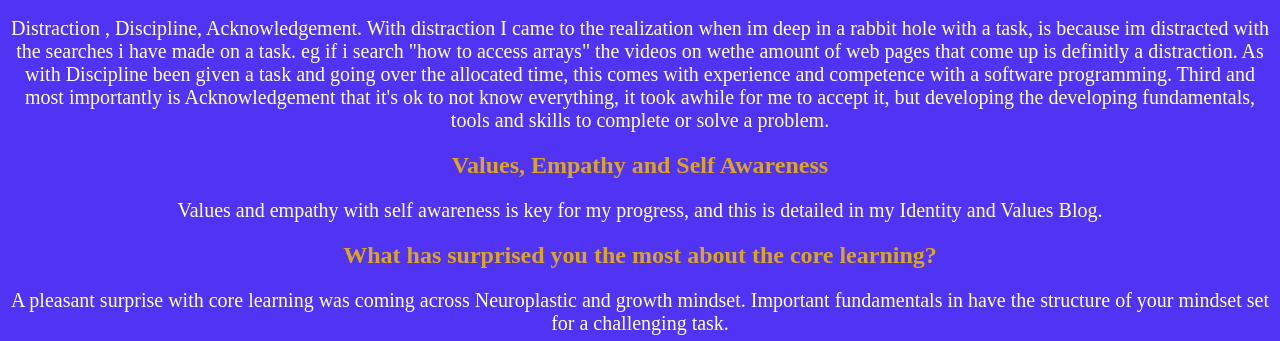
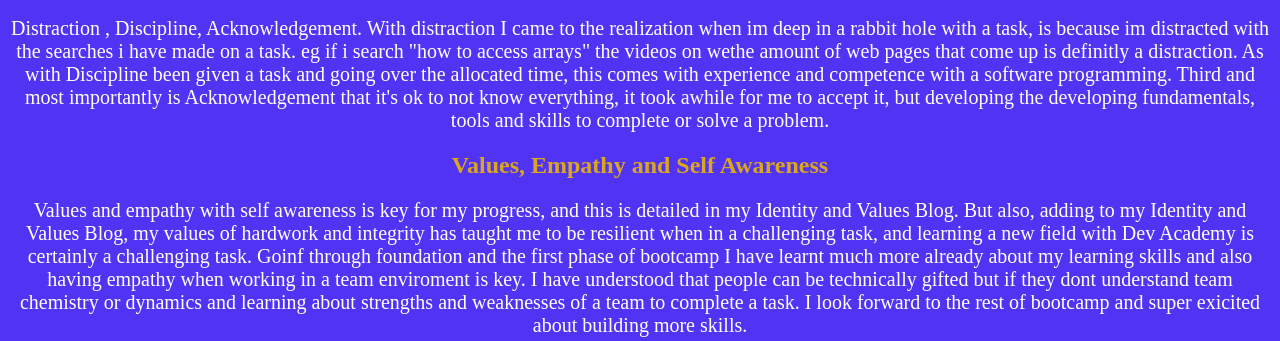
Before and after one commit to CeasarBlades/CeasarBlades.github.io, a plain HTML site: page Journal.html in a window 1280 px wide. Shown: the part 492-833 px from the top of the page. Drawn offline with Linux system fonts and the light colour scheme.

Commit message:
added more to the Journal blog

```diff
--- a/Journal.html
+++ b/Journal.html
@@ -35,7 +35,12 @@ Journal
   <h2>Values, Empathy and Self Awareness</h2>
       <p>
           Values and empathy with self awareness is key for my progress, and this is detailed in
-          my Identity and Values Blog.
+          my Identity and Values Blog. But also, adding to my Identity and Values Blog, my values of
+          hardwork and integrity has taught me to be resilient when in a challenging task, and learning a new field
+          with Dev Academy is certainly a challenging task. Goinf through foundation and the first phase of bootcamp I have
+          learnt much more already about my learning skills and also having empathy when working in a team enviroment is key. I have understood that people can be technically gifted but if they
+          dont understand team chemistry or dynamics and learning about strengths and weaknesses of a team to complete a task. I look forward to the rest of bootcamp and super exicited about building more skills.
+
       </p>
 
   <h2>What has surprised you the most about the core learning?</h2>
```
